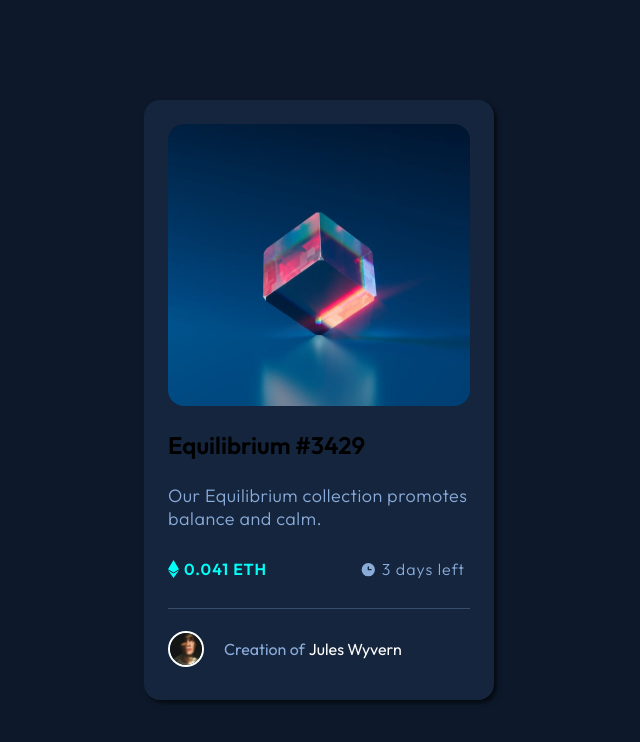
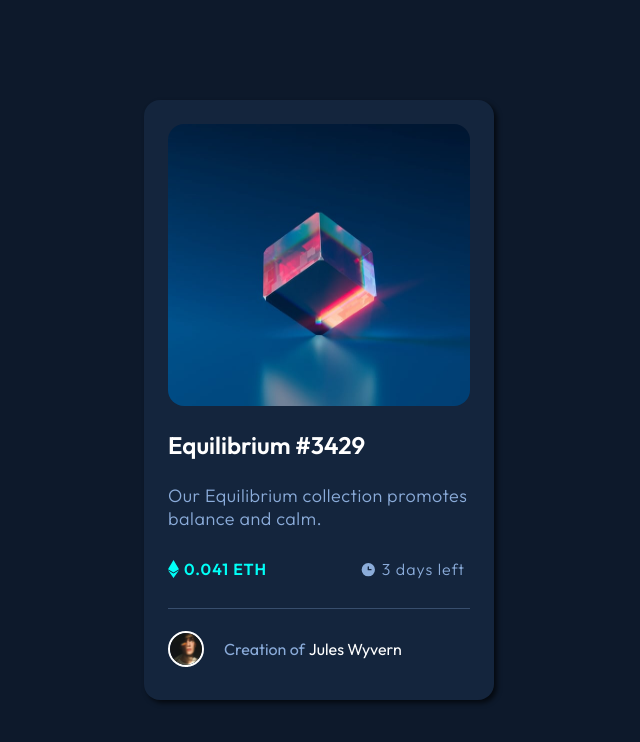
Before and after one commit to didutx/nft-preview-card-component-main, a plain HTML site: page index.html in a window 1280 px wide. Shown: the whole page, without its empty margins (321-961 px from the left). Drawn offline with Linux system fonts and the light colour scheme.

Commit message:
Update app.css

```diff
--- a/app.css
+++ b/app.css
@@ -28,7 +28,7 @@ body {
 .card {
     box-shadow: rgba(0, 0, 0, 0.649) 3px 3px 5px;
     border-radius: 1rem;
-    width: 350px;
+    max-width: 350px;
     height: 600px;
     background: var(--Very-dark-blue-card-BG);
 }
@@ -99,13 +99,13 @@ body {
     margin: auto;
 }
 
-.card-body .title h2 {
+.card-body .title h1 {
     color: var(--White);
     font-weight: 600;
     gap: 0.5rem;
 }
 
-.card-body .title h2:hover {
+.card-body .title h1:hover {
     color: var(--Cyan);
     cursor: pointer;
 }
```
